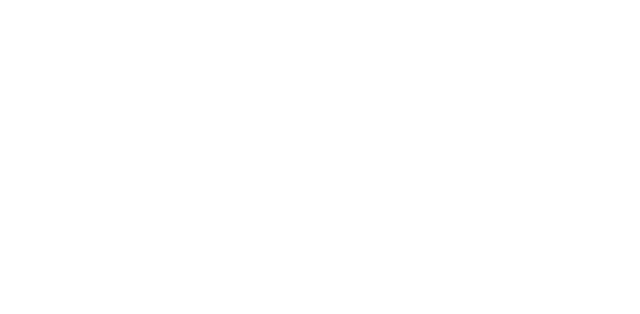
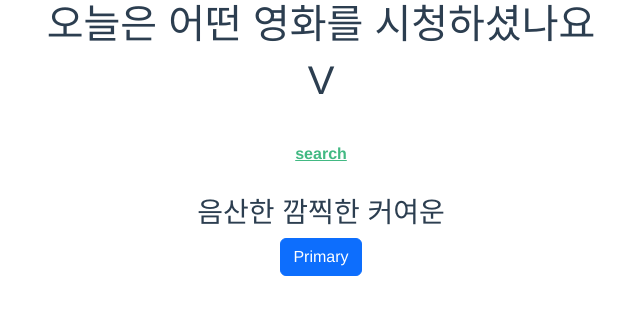
Before and after one commit to zacinthepark/audisee, a Vue app in the folder vue-audisee/: page /search in a window 1280 px wide. Shown: the top 314 px of the page, without its empty margins (319-959 px from the left). Built offline with nearby package versions, Linux system fonts and the light colour scheme.

Commit message:
routing in progress

```diff
--- a/vue-audisee/package.json
+++ b/vue-audisee/package.json
@@ -8,8 +8,10 @@
     "lint": "vue-cli-service lint"
   },
   "dependencies": {
+    "bootstrap": "^5.2.2",
+    "bootstrap-vue": "^2.23.1",
     "core-js": "^3.8.3",
-    "vue": "^2.6.14",
+    "vue": "^2.7.14",
     "vue-router": "^3.5.1",
     "vuex": "^3.6.2"
   },
--- a/vue-audisee/public/index.html
+++ b/vue-audisee/public/index.html
@@ -1,15 +1,19 @@
 <!DOCTYPE html>
 <html lang="">
   <head>
-    <meta charset="utf-8">
-    <meta http-equiv="X-UA-Compatible" content="IE=edge">
-    <meta name="viewport" content="width=device-width,initial-scale=1.0">
-    <link rel="icon" href="<%= BASE_URL %>favicon.ico">
+    <meta charset="utf-8" />
+    <meta http-equiv="X-UA-Compatible" content="IE=edge" />
+    <meta name="viewport" content="width=device-width,initial-scale=1.0" />
+    <link rel="icon" href="<%= BASE_URL %>favicon.ico" />
     <title><%= htmlWebpackPlugin.options.title %></title>
   </head>
   <body>
     <noscript>
-      <strong>We're sorry but <%= htmlWebpackPlugin.options.title %> doesn't work properly without JavaScript enabled. Please enable it to continue.</strong>
+      <strong
+        >We're sorry but <%= htmlWebpackPlugin.options.title %> doesn't work
+        properly without JavaScript enabled. Please enable it to
+        continue.</strong
+      >
     </noscript>
     <div id="app"></div>
     <!-- built files will be auto injected -->
--- a/vue-audisee/src/App.vue
+++ b/vue-audisee/src/App.vue
@@ -1,10 +1,11 @@
 <template>
   <div id="app">
-    <!-- <nav>
-      <router-link to="/">Home</router-link> |
-      <router-link to="/about">About</router-link>
+    <h1>오늘은 어떤 영화를 시청하셨나요</h1>
+    <h1>V</h1>
+    <nav>
+      <router-link :to="{ name: 'SearchView' }">search</router-link>
     </nav>
-    <router-view/> -->
+    <router-view></router-view>
   </div>
 </template>
 
--- a/vue-audisee/src/main.js
+++ b/vue-audisee/src/main.js
@@ -1,12 +1,17 @@
-import Vue from 'vue'
-import App from './App.vue'
-import store from './store'
-import router from './router'
+import Vue from "vue";
+import App from "./App.vue";
+import store from "./store";
+import router from "./router";
+import { BootstrapVue, IconsPlugin } from "bootstrap-vue";
 
-Vue.config.productionTip = false
+import "bootstrap/dist/css/bootstrap.css";
+import "bootstrap-vue/dist/bootstrap-vue.css";
+
+Vue.use(BootstrapVue);
+Vue.use(IconsPlugin);
 
 new Vue({
   store,
   router,
-  render: h => h(App)
-}).$mount('#app')
+  render: (h) => h(App),
+}).$mount("#app");
--- a/vue-audisee/src/router/index.js
+++ b/vue-audisee/src/router/index.js
@@ -1,22 +1,21 @@
 import Vue from "vue";
 import VueRouter from "vue-router";
+import SearchView from "@/views/SearchView";
 
 Vue.use(VueRouter);
 
 const routes = [
+  {
+    path: "/search",
+    name: "SearchView",
+    component: SearchView,
+  },
+
   // {
   //   path: '/',
   //   name: 'home',
   //   component: HomeView
   // },
-  // {
-  //   path: '/about',
-  //   name: 'about',
-  //   // route level code-splitting
-  //   // this generates a separate chunk (about.[hash].js) for this route
-  //   // which is lazy-loaded when the route is visited.
-  //   component: () => import(/* webpackChunkName: "about" */ '../views/AboutView.vue')
-  // }
 ];
 
 const router = new VueRouter({
--- /dev/null
+++ b/vue-audisee/src/views/SearchView.vue
@@ -0,0 +1,14 @@
+<template>
+  <div class="container">
+    <h3>음산한 깜찍한 커여운</h3>
+    <button type="button" class="btn btn-primary">Primary</button>
+  </div>
+</template>
+
+<script>
+export default {
+  name: "SearchView",
+};
+</script>
+
+<style></style>
```
Also changed, not shown: 1 other file (tests, documents, lock files or other folders).
